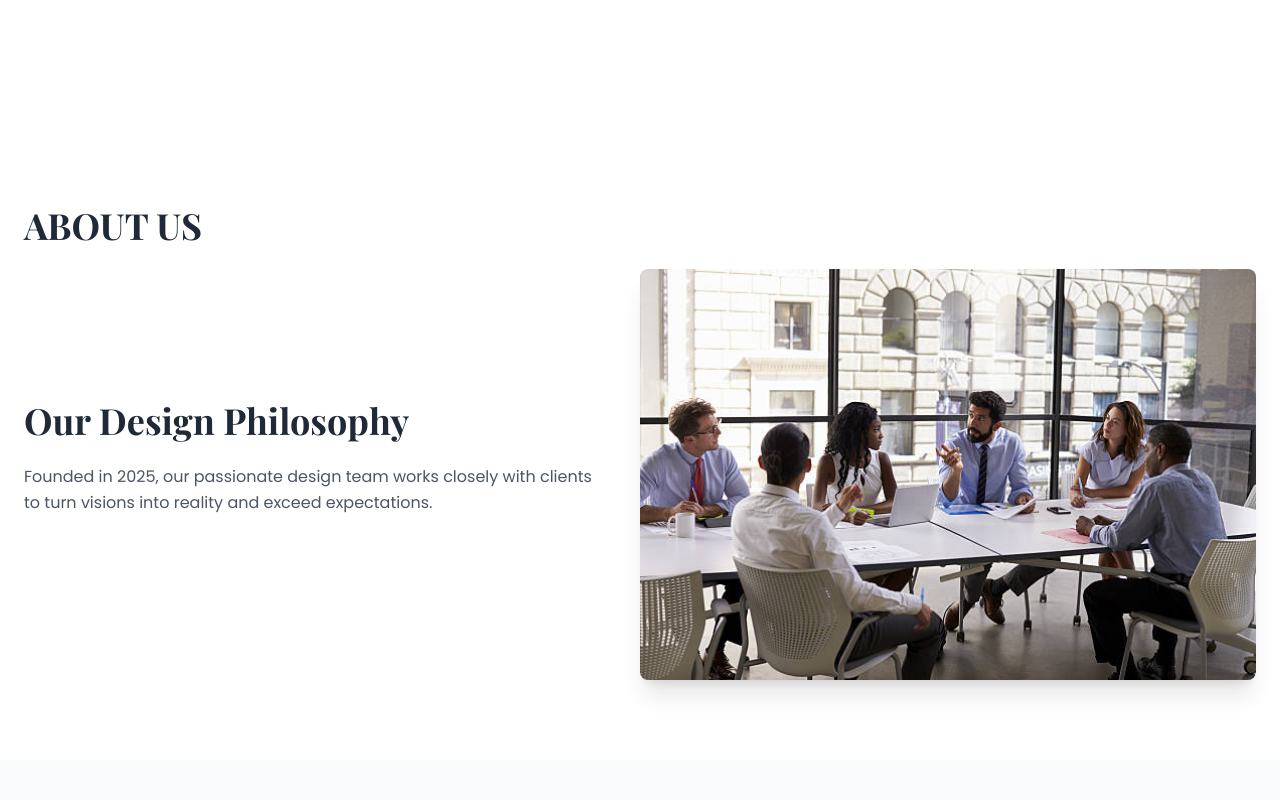
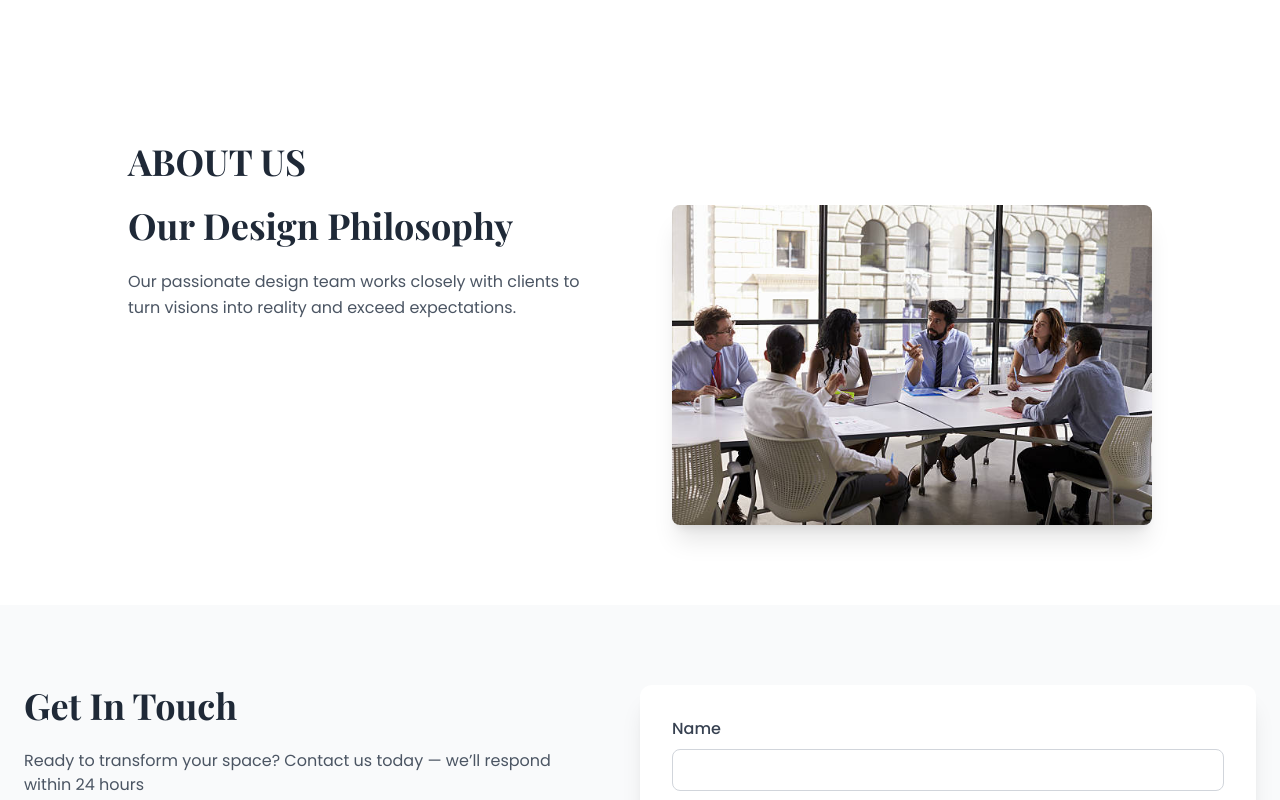
Before and after one commit to Arjunb4/interior-design, a plain HTML site: page index.html in a window 1280 px wide. Shown: the part 3239-4039 px from the top of the page. Drawn offline with nearby package versions, Linux system fonts and the light colour scheme.

Commit message:
upadated file

```diff
--- a/index.html
+++ b/index.html
@@ -426,29 +426,31 @@
 
         </div>
     </section>
-     <section class="pt-32 pb-20 bg-white" id="about">
-    <div class="container mx-auto px-6">
-      <h1 class="text-3xl md:text-4xl font-bold text-gray-800 mb-6">ABOUT US</h1>
-      <div class="flex flex-col lg:flex-row items-center">
+    <section class="pt-16 pb-20 bg-white" id="about">
+  <div class="container mx-auto px-6 lg:px-20 xl:px-32">
+    <h1 class="text-3xl md:text-4xl font-bold text-gray-800 mb-6 text-center lg:text-left">
+      ABOUT US
+    </h1>
+    <div class="flex flex-col lg:flex-row items-center lg:items-start lg:gap-16">
 
-        <div class="lg:w-1/2 mb-12 lg:mb-0 lg:pr-12">
+      <div class="lg:w-1/2 mb-12 lg:mb-0">
+        <h2 class="text-3xl md:text-4xl font-bold text-gray-800 mb-6">
+          Our Design Philosophy
+        </h2>
+        <p class="text-gray-600 mb-8 leading-relaxed max-w-lg">
+          Our passionate design team works closely with clients to turn visions into reality and exceed expectations.
+        </p>
+      </div>
 
-          <h2 class="text-3xl md:text-4xl font-bold text-gray-800 mb-6">Our Design Philosophy</h2>
-
-          <p class="text-gray-600 mb-8 leading-relaxed">
-            Founded in 2025, our passionate design team works closely with clients to turn visions into reality and exceed expectations.
-          </p>
-          <div class="grid grid-cols-2 gap-6">
-
-
-          </div>
-        </div>
-        <div class="lg:w-1/2 w-full">
-          <img src="images/too.jpg" alt="Design Team Collaboration" class="rounded-lg shadow-xl w-full max-w-full h-auto">
-        </div>
+      <div class="lg:w-1/2 w-full flex justify-center">
+        <img src="images/too.jpg"
+             alt="Design Team Collaboration"
+             class="rounded-lg shadow-xl w-full max-w-md lg:max-w-lg">
       </div>
     </div>
-  </section>
+  </div>
+</section>
+
 <section class="py-20 bg-gray-50" id="contact">
     <div class="container mx-auto px-6">
         <div class="flex flex-col lg:flex-row">
```
